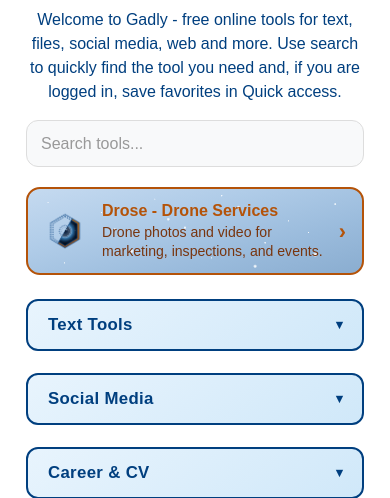
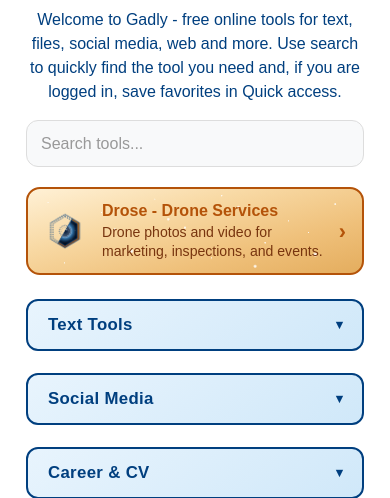
Before and after one commit to EugenioDeLuca/Gadly, a Django app: page / in a window 390 px wide. Shown: the part 165-663 px from the top of the page. Run offline with Django 5.2, Linux system fonts and the light colour scheme.

Commit message:
Use warm amber sky for Drose home pill in light mode.
Avoids the blue gradient that looked too similar to Gadly buttons on mobile.

```diff
--- a/tools/static/tools/css/home.css
+++ b/tools/static/tools/css/home.css
@@ -302,15 +302,15 @@ html.gadly-has-shortcuts body.homepage .container .shortcuts-section .shortcuts-
     text-decoration: none;
     text-align: left;
     border-radius: 14px;
-    /* Light: cielo chiaro per contrasto col font ambra (invariato) */
+    /* Light: cielo caldo ambra (non blu Gadly) + testo ambra */
     border: 2px solid #b45309;
-    background-color: #9ec0e0;
+    background-color: #f0c58a;
     background-image: linear-gradient(
         165deg,
-        #c5daf0 0%,
-        #b0cce8 35%,
-        #9abbdc 70%,
-        #8aadd0 100%
+        #fff1d6 0%,
+        #f8d9a4 35%,
+        #efc07a 70%,
+        #e4ad5e 100%
     );
     color: #92400e;
     box-shadow: none;
@@ -1164,13 +1164,13 @@ body.dark-mode.homepage .home-drose-entry__chevron {
     body.homepage .site-main .home-drose-entry__link.tap-active {
         transform: none !important;
         filter: none !important;
-        background-color: #9ec0e0 !important;
+        background-color: #f0c58a !important;
         background-image: linear-gradient(
             165deg,
-            #c5daf0 0%,
-            #b0cce8 35%,
-            #9abbdc 70%,
-            #8aadd0 100%
+            #fff1d6 0%,
+            #f8d9a4 35%,
+            #efc07a 70%,
+            #e4ad5e 100%
         ) !important;
         border-color: #b45309 !important;
         color: #92400e !important;
--- a/tools/templates/tools/home.html
+++ b/tools/templates/tools/home.html
@@ -224,7 +224,7 @@ window.GADLY_HOME_SECTION_PATHS = {{ home_section_paths_json|safe }};
 
 {% block extra_css %}
 {# Ultimo CSS della home (dopo base/theme/drose): vince sul cascade, niente override tardivo #}
-<link rel="stylesheet" href="{% static 'tools/css/home.css' %}?v=142">
+<link rel="stylesheet" href="{% static 'tools/css/home.css' %}?v=143">
 <link rel="stylesheet" href="{% static 'tools/css/desktop-trash-bin.css' %}?v=80">
 <link rel="stylesheet" href="{% static 'tools/css/home-trash.css' %}?v=110">
 <style id="gadly-home-shortcuts-title-mobile">
```
